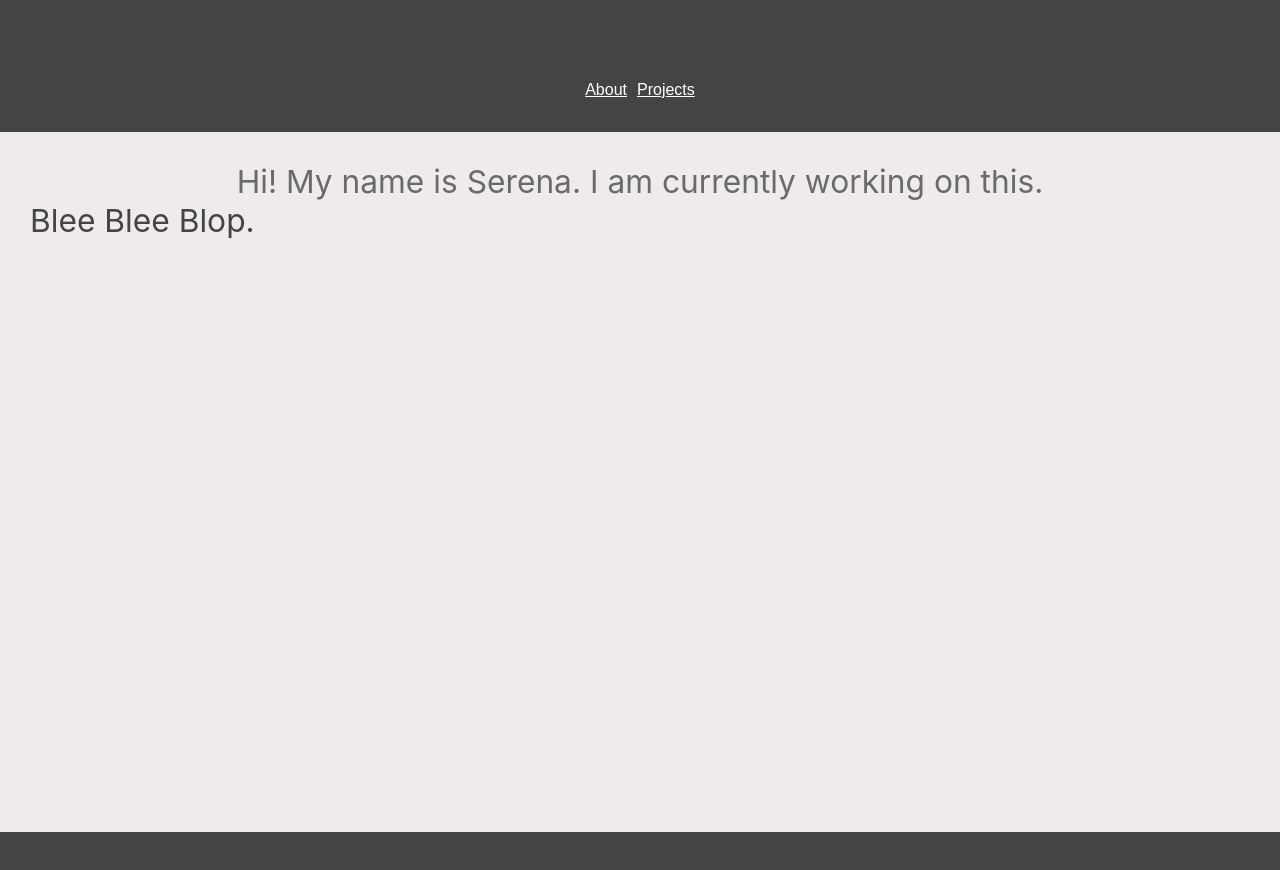
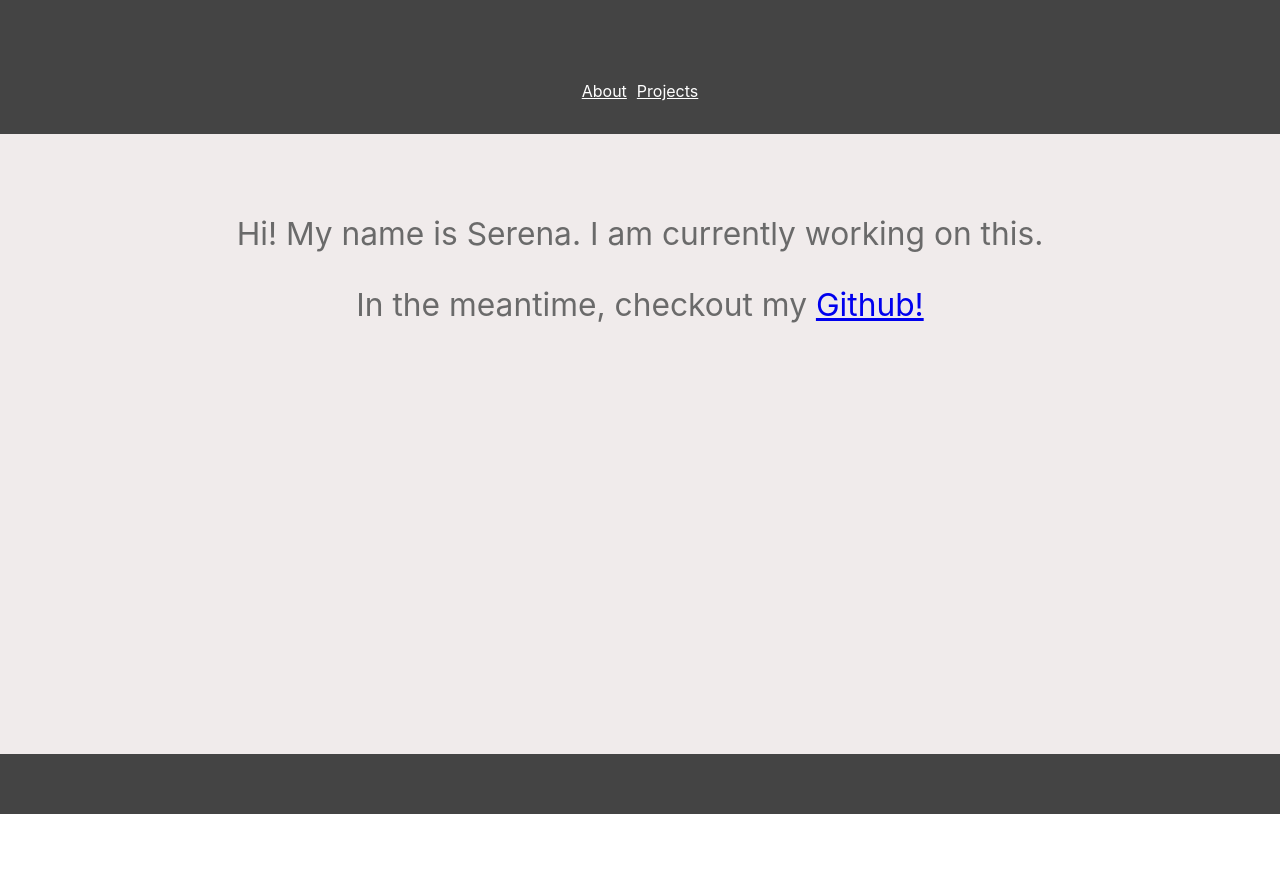
Before and after one commit to serena-marie/portfolio, a React (Create React App) app: page /#/ in a window 1280 px wide. Shown: the top 870 px of the page. After the commit the page ends 814 px from the top, so only its background shows below. Built offline with nearby package versions, Linux system fonts and the light colour scheme.

Commit message:
Ready for WIP deploy

```diff
--- a/src/App.css
+++ b/src/App.css
@@ -1,6 +1,6 @@
 .wrapper {
   display:flex;
-  min-height: 80vh;
+  min-height: 70vh;
   flex-direction: column;
   font-size: 1.15em;
   /*display: grid;
@@ -33,12 +33,13 @@
 }
 .centeredHeader{
   text-align: center;
-  color: rgb(106, 106, 106)
+  color: rgb(106, 106, 106);
+  padding:50px;
 }
 .headerDiv{
   padding-top: 5vh;
   text-align: center;
-  font-family: 'Zilla Slab Highlight', sans-serif;
+  /*font-family: 'Zilla Slab Highlight', sans-serif;*/
   color: black;
 }
 .link{
--- a/src/components/Home.js
+++ b/src/components/Home.js
@@ -7,10 +7,9 @@ class Home extends React.Component{
             <div class="wrapper">
                 <div class="centeredHeader">
                     Hi! My name is Serena. I am currently working on this.
-                </div>
-
-                <div>
-                    Blee Blee Blop.
+                    <p>
+                    In the meantime, checkout my <a href="https://github.com/serena-marie">Github!</a>
+                    </p>
                 </div>
             </div>
 
--- a/src/components/Projects.js
+++ b/src/components/Projects.js
@@ -5,7 +5,7 @@ class Project extends React.Component{
     render(){
         return(
            <div class="wrapper">
-               <h2>Project Page</h2>
+               ** Work In Progress **
            </div>
         ); //end return
     }//end render
```
